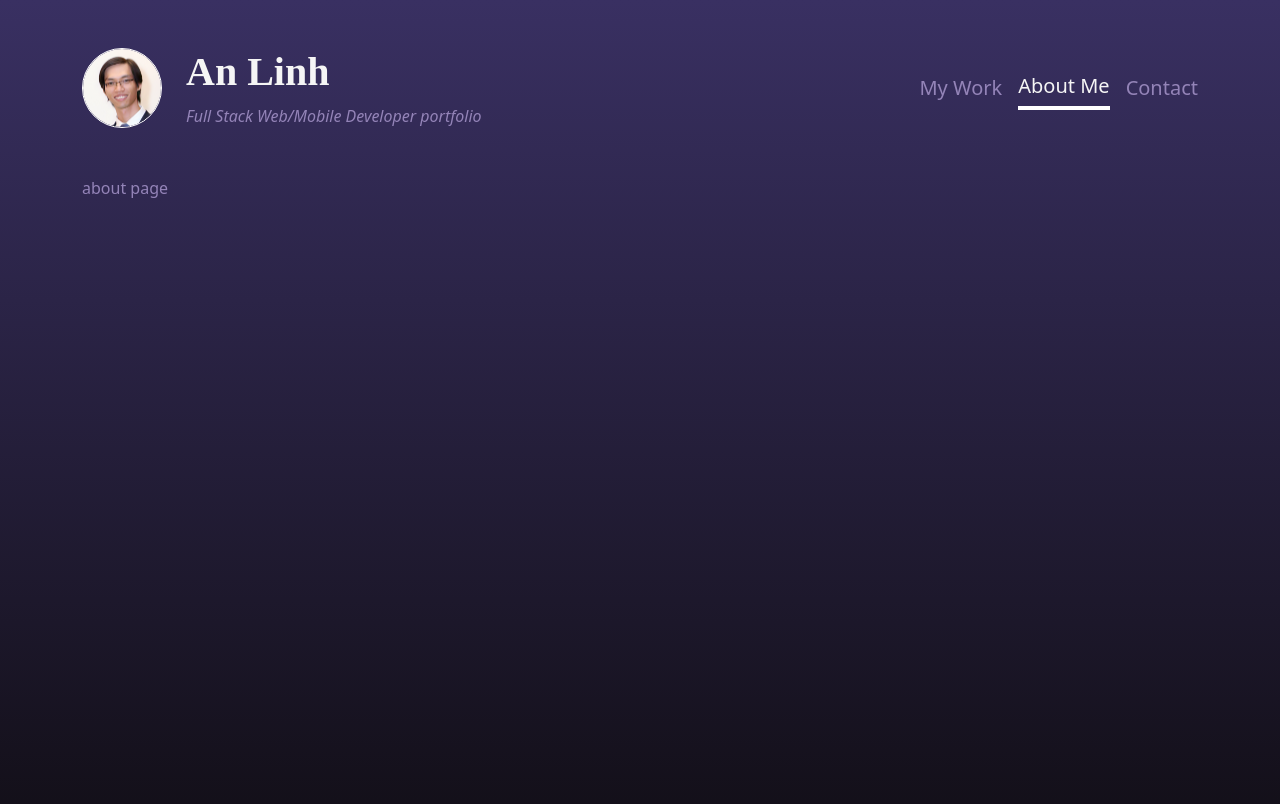
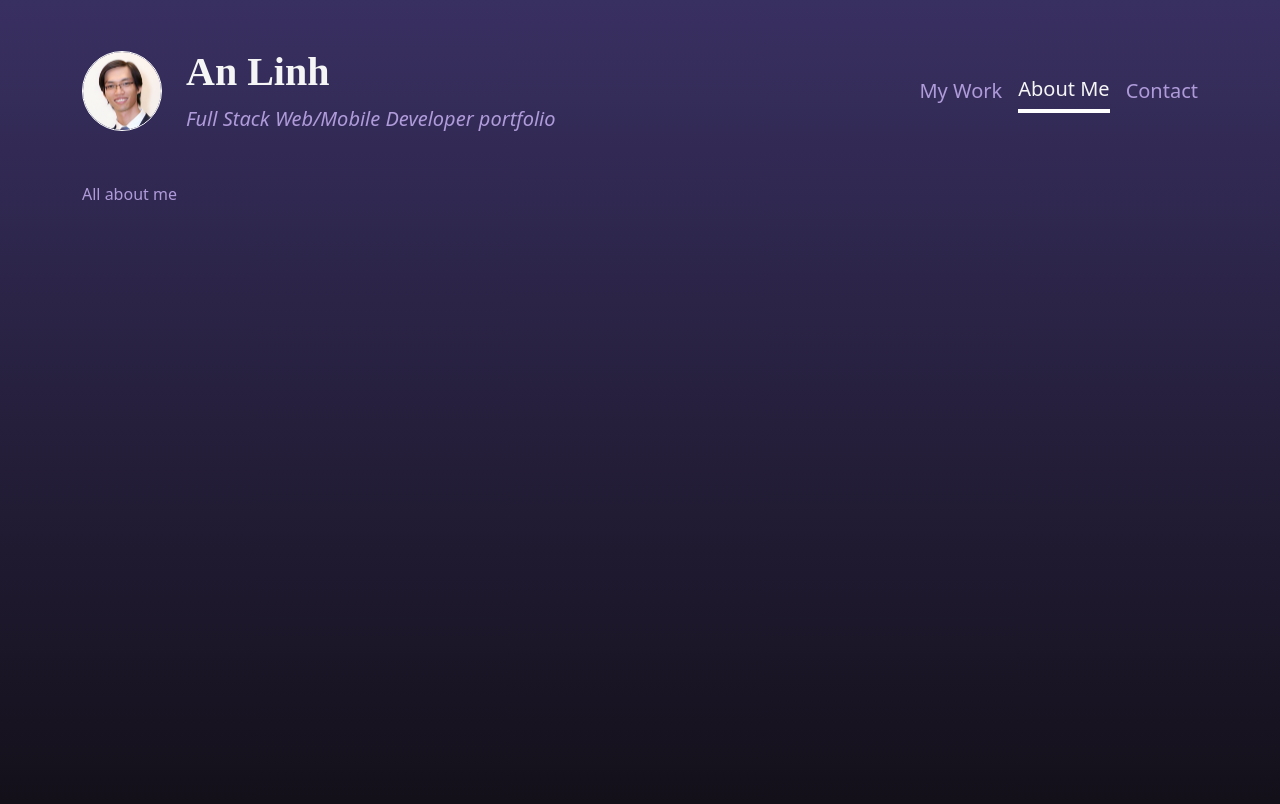
Before and after one commit to ngthienlinh/ngthienlinh.github.io, a Jekyll site: the page built from about.md, in a window 1280 px wide. Shown: the top 804 px of the page. Built offline with Jekyll 4.4.1, drawn with Linux system fonts in a browser that asks for light colours; some web fonts are replaced.

Commit message:
fix styling

```diff
--- a/_layouts/default.html
+++ b/_layouts/default.html
@@ -17,9 +17,9 @@
                 <img src="/assets/images/Ava.png" style="width: 100%; height: 100%;object-fit: cover;">
             </div>
             <div>
-                <h1 style="font-family: 'Rubik Vinyl';" class="fw-bold text-highlight">An Linh</h1>
+                <h1 style="font-family: 'Rubik Vinyl';" class="fw-bold text-header">An Linh</h1>
 
-                <em>Full Stack Web/Mobile Developer portfolio</em>
+                <em style="font-size: 1.25rem;">Full Stack Web/Mobile Developer portfolio</em>
             </div>
         </div>
         <nav class="navbar">
--- a/_sass/main.scss
+++ b/_sass/main.scss
@@ -5,17 +5,21 @@
     margin-top: 2rem;
 }
 
+.text-header {
+    color: whitesmoke;
+}
+
 .text-highlight {
-    color: whitesmoke;
+    color: #BBA6E8;
 }
 
 .text-main-color,
 .text-main-color a {
-    color: #9484B8;
+    color: #AF9BD9;
 }
 
 .text-main-color a:hover {
-    color: #A2A0E3;
+    color: whitesmoke;
 }
 
 a.nav-selected,
--- a/about.md
+++ b/about.md
@@ -3,4 +3,4 @@ layout: default
 title: "Linh's Portfolio"
 ---
 
-about page
+All about me
```
Also changed, not shown: contact.md (+1 -1 lines).
